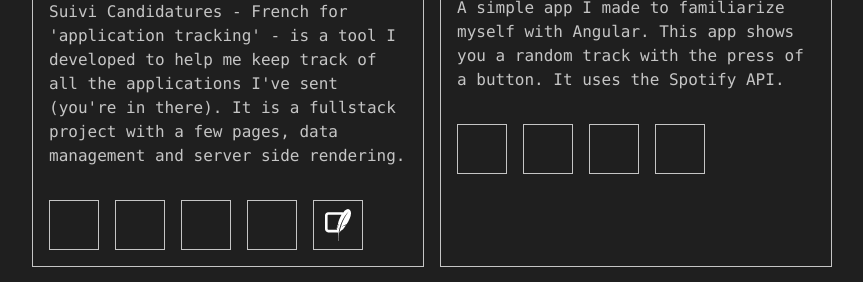
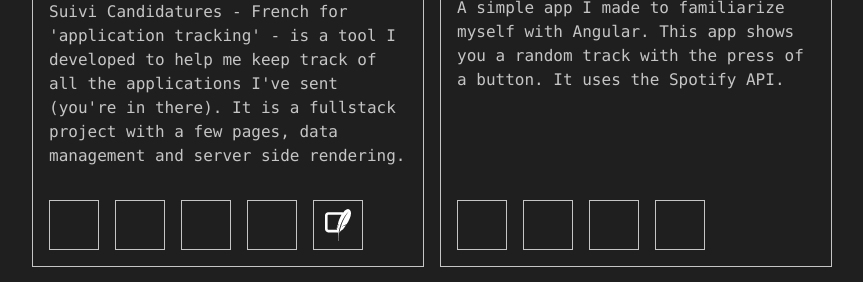
Before and after one commit to GDami/portfolio, a React (Vite) app: page / in a window 1280 px wide. Shown: the part 1300-1582 px from the top of the page, without its empty margins (208-1071 px from the left). Built offline with nearby package versions, Linux system fonts and the light colour scheme; some icons are missing.

Commit message:
added a meta description, streamlined the border-radiuses for links, set the technos at the very bottom of project items

```diff
--- a/index.html
+++ b/index.html
@@ -2,6 +2,7 @@
 <html class="dark" lang="en">
     <head>
         <meta charset="UTF-8" />
+        <meta name="description" content="Portfolio de Damien Gervy, développeur frontend React spécialisé dans les interfaces modernes et l'UX Design.">
         <link rel="icon" type="image/png" href="/logodesign.png" />
         <link href='https://cdn.boxicons.com/fonts/basic/boxicons.min.css' rel='stylesheet'>
         <link href='https://cdn.boxicons.com/fonts/brands/boxicons-brands.min.css' rel='stylesheet'>
--- a/src/contact/ContactIcon.css
+++ b/src/contact/ContactIcon.css
@@ -18,7 +18,7 @@
     align-items: center;
 
     border: solid 1px var(--color-main);
-    border-radius: 2px;
+    border-radius: 4px;
 
     transition: all var(--transition-time) ease-in-out;
 }
--- a/src/projects/Project.css
+++ b/src/projects/Project.css
@@ -74,9 +74,11 @@
 }
 
 .project-icons {
+    flex: 1;
     margin-top: var(--spacing-common);
     display: flex;
     flex-direction: row;
+    align-items: flex-end;
     gap: var(--spacing-common);
     flex-wrap: wrap;
 }
```
